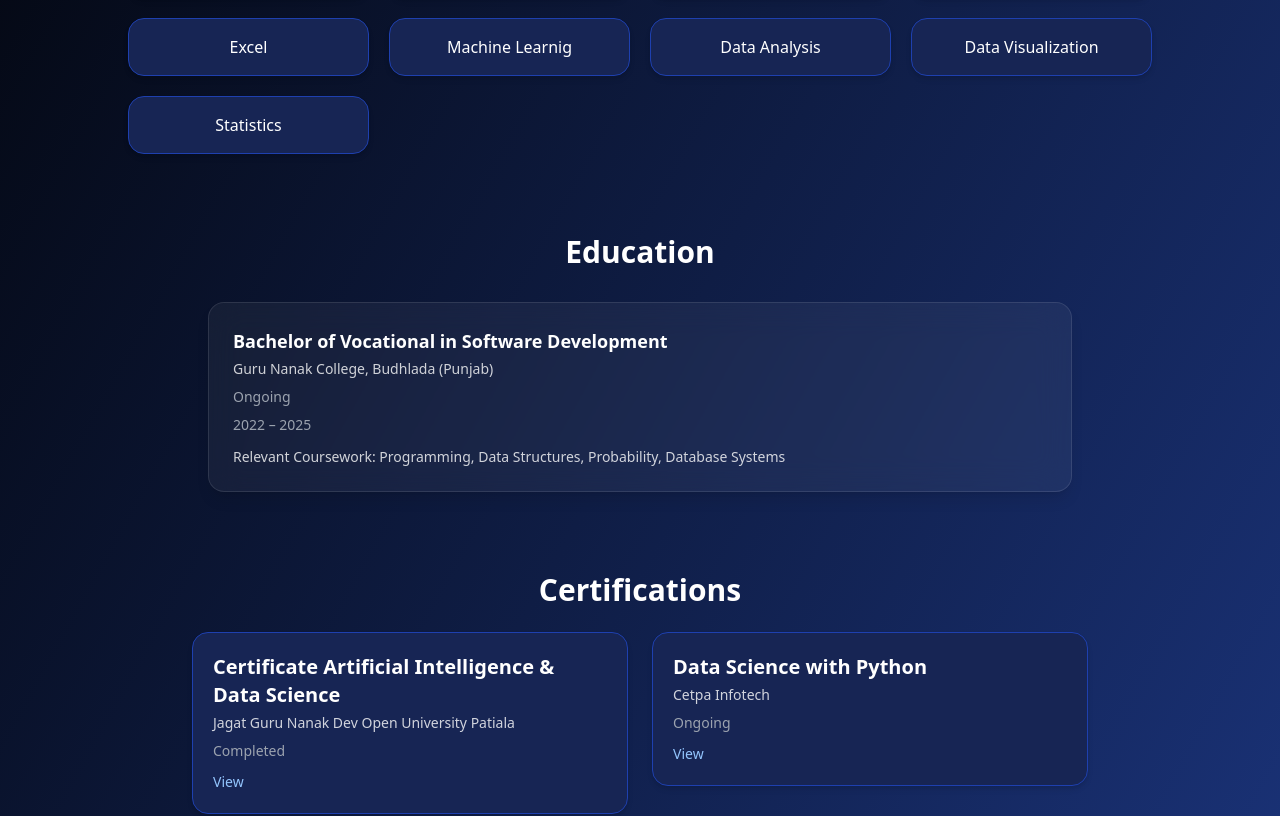
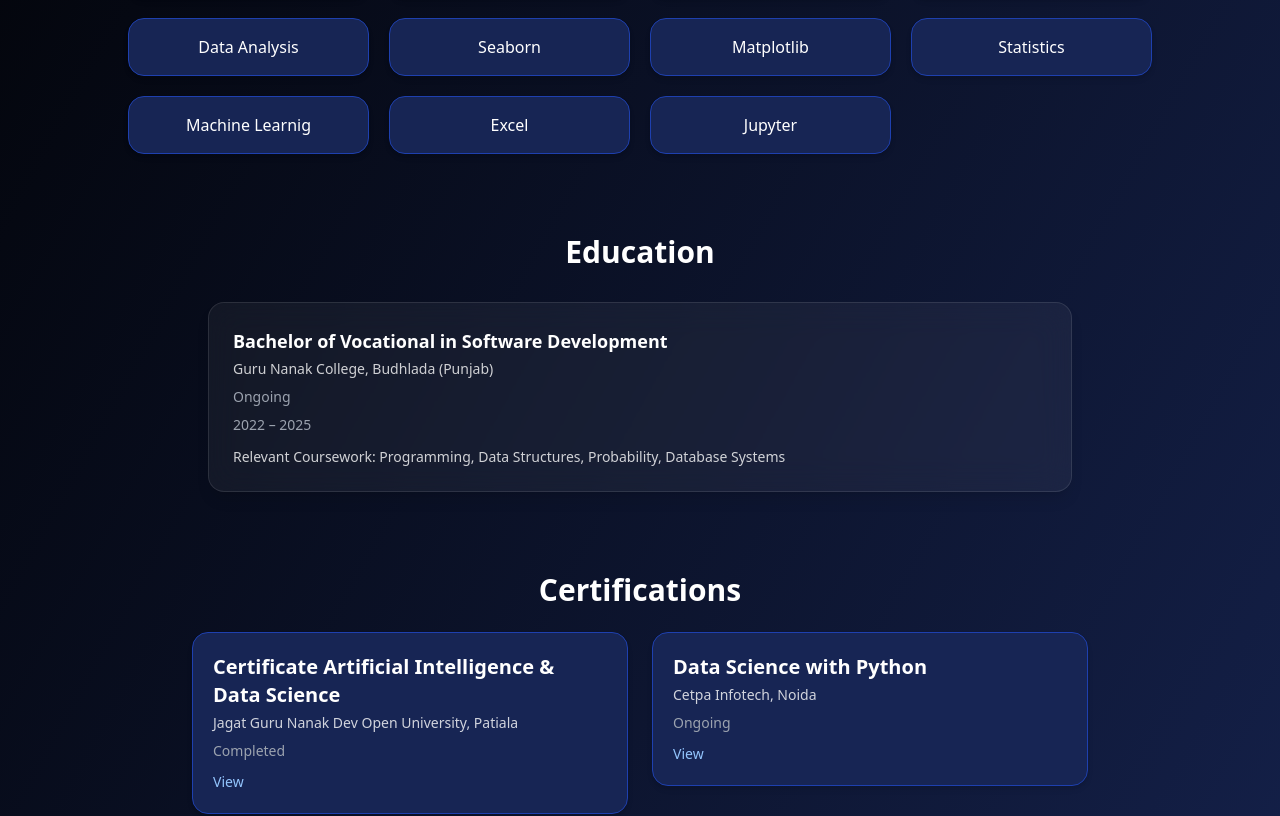
Before and after one commit to Arshdeep6840/Portfolio, a Next.js app: page / in a window 1280 px wide. Shown: the part 744-1560 px from the top of the page. Built offline with nearby package versions, Linux system fonts and the light colour scheme.

Commit message:
Update page.tsx

```diff
--- a/src/app/page.tsx
+++ b/src/app/page.tsx
@@ -16,14 +16,14 @@ export default function Portfolio() {
   }, [darkMode]);
 
   return (
-    <main className={`min-h-screen transition-colors duration-700 ${darkMode ? "bg-gradient-to-br from-black to-blue-900 text-white" : "bg-white text-gray-900"} px-6 pb-10 pt-24`}>
+    <main className={`min-h-screen transition-colors duration-700 ${darkMode ? "bg-gradient-to-br from-black to-blue-950 text-white" :"bg-[radial-gradient(circle_at_top_left,white,rgb(140,226,255))] text-gray-900"} px-6 pb-10 pt-24`}>
 
       {/* Navbar */}
       <nav className="fixed top-0 left-0 w-full z-50 h-20 px-6 py-0 bg-white/10 dark:bg-black/10 backdrop-blur-md border-b border-white/10 dark:border-white/10 flex justify-between items-center shadow-sm">
 
       <div className="h-full flex items-center justify-start">
   <div className="relative w-[290px] h-[150px]">
-    <Image
+      <a href="#hero">  <Image
           src={darkMode ? "/703d1cbe-6398-4dfb-91eb-ec47250e9f7d.png" : "/dark-logo.png"}
           alt="Logo"
           fill
@@ -31,6 +31,7 @@ export default function Portfolio() {
           priority
           sizes="100vw"
         />
+      </a>
   </div>
 </div>
 
@@ -51,7 +52,8 @@ export default function Portfolio() {
       {/* Hero Section */}
       <section className="text-center mb-20">
         <motion.h1
-          className="text-5xl font-extrabold mb-3"
+          className="text-5xl font-extrabold mb-3 scroll-mt-24"
+          id= "hero"
           initial={{ opacity: 0, y: -30 }}
           animate={{ opacity: 1, y: 0 }}
           transition={{ duration: 0.7 }}
@@ -101,7 +103,7 @@ export default function Portfolio() {
 
         <h2 className="text-3xl font-bold mb-6 text-center">Tech Stack & Tools</h2>
         <div className="grid grid-cols-2 md:grid-cols-4 gap-5 center">
-          {["Python","NumPy",  "Pandas","SQL", "Excel", "Machine Learnig","Data Analysis","Data Visualization","Statistics"].map((skill, i) => (
+          {["Python","NumPy",  "Pandas","SQL","Data Analysis","Seaborn","Matplotlib","Statistics", "Machine Learnig", "Excel","Jupyter"].map((skill, i) => (
             <motion.div key={i} whileHover={{ scale: 1.05 }}>
               <Card className={`p-4 text-center font-medium ${darkMode ? "text-white" : "text-black"} bg-opacity-10 hover:bg-opacity-20 rounded-2xl shadow-md`}>
                 {skill}
@@ -157,14 +159,14 @@ export default function Portfolio() {
           {[
             {
               title: "Certificate Artificial Intelligence & Data Science",
-              institution: "Jagat Guru Nanak Dev Open University Patiala",
+              institution: "Jagat Guru Nanak Dev Open University, Patiala",
               status: "Completed",
               link: "https://psou.ac.in/index.php",
               url: "/image.png",
             },
             {
               title: "Data Science with Python",
-              institution: "Cetpa Infotech",
+              institution: "Cetpa Infotech, Noida",
               status: "Ongoing",
               link : "https://www.cetpainfotech.com/",
               url: "",
```
Lines whose indentation alone changed are shown as unchanged.
